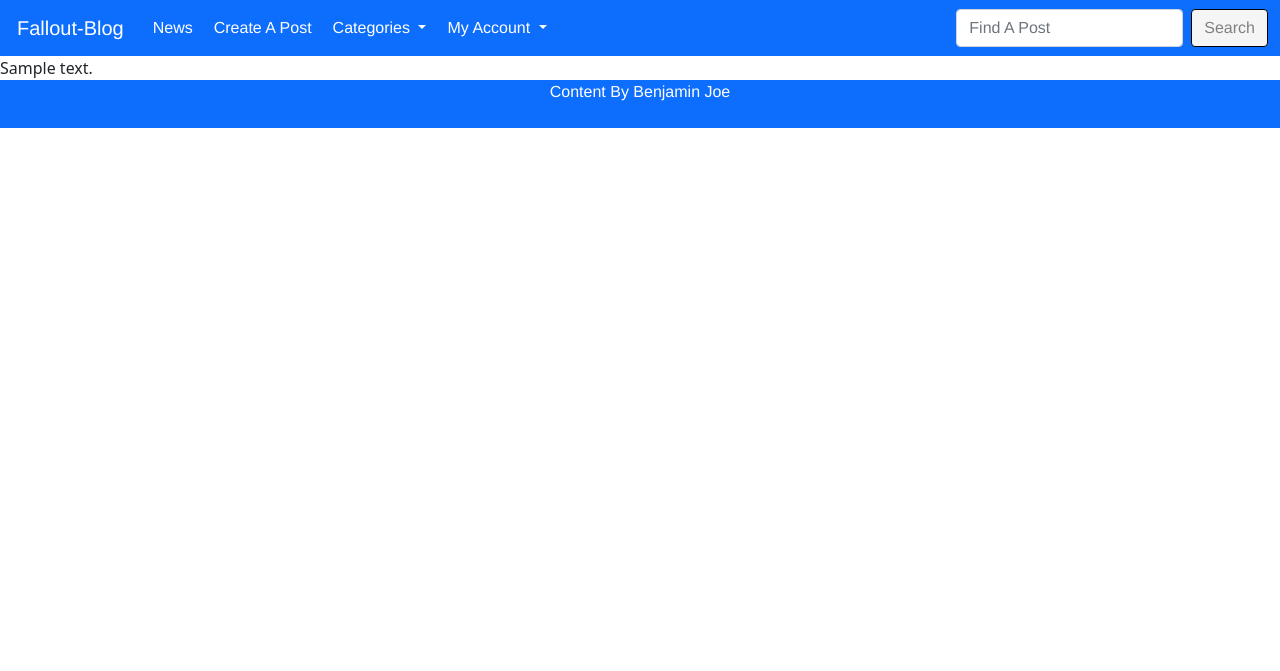
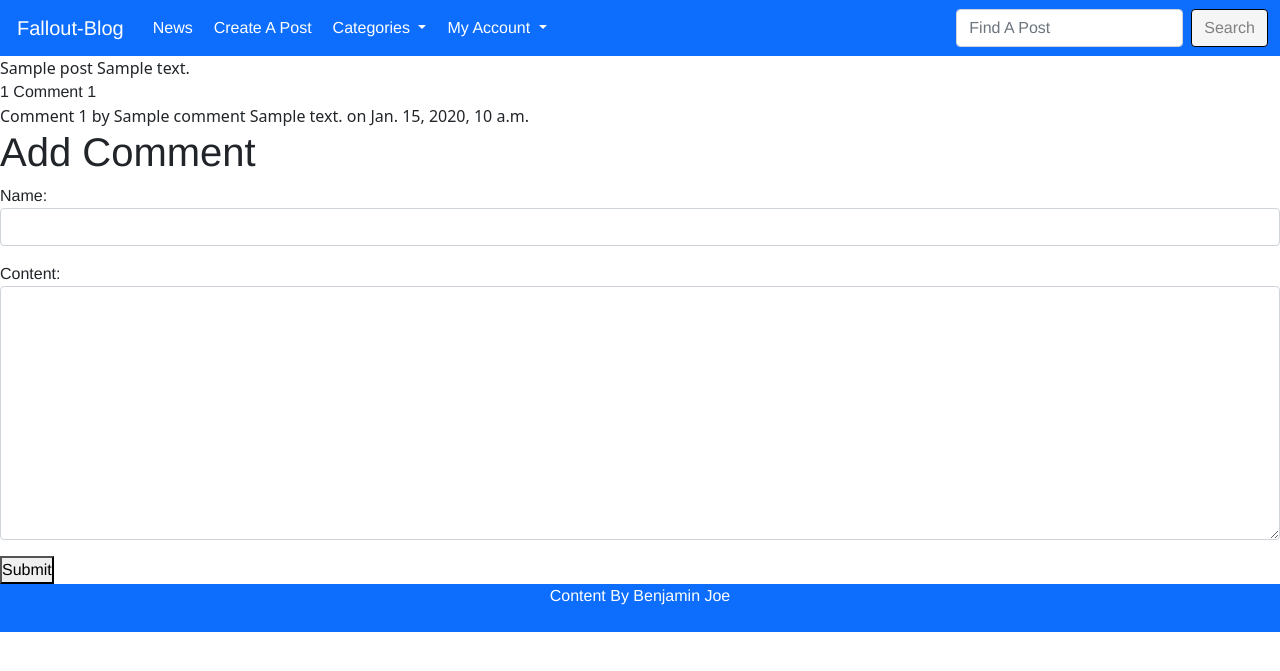
Before and after one commit to Code-Institute-Submissions/fallout-blog, a Django app: template templates/post_detail.html in a window 1280 px wide. Shown: the top 671 px of the page. Run offline with Django 4.2, Linux system fonts and the light colour scheme; the template is opened without the code that fills it: values that come from a table or form of the project are taken from there, others are empty; tables that the repository leaves empty hold one stand-in row (values such as "Sample post"); some libraries are stand-ins or nearby versions.

Commit message:
Add forms.py create comment from, add comment ability to post_detail.html

```diff
--- /dev/null
+++ b/blog/forms.py
@@ -0,0 +1,12 @@
+from django import forms
+from .models import Comment
+
+
+class CommentForm(forms.ModelForm):
+    class Meta:
+        model = Comment
+        fields = ('name', 'content')
+        widgets = {
+            'name': forms.TextInput(attrs={'class': 'form-control'}),
+            'content': forms.Textarea(attrs={'class': 'form-control'}),
+        }
--- a/fallout/urls.py
+++ b/fallout/urls.py
@@ -17,8 +17,7 @@ from django.contrib import admin
 from django.urls import path, include
 
 
-
 urlpatterns = [
     path('admin/', admin.site.urls),
-    path('blog/', include('blog.urls', namespace='blog')),
+    path('', include('blog.urls', namespace='blog')),
 ]
--- a/templates/post_detail.html
+++ b/templates/post_detail.html
@@ -4,7 +4,27 @@
 
 <title>{% block title %}| {{ post.title }}{% endblock %} </title>
 
+{{ post.title }}
+{{ post.content|safe }}
 
-{{ post.content }}
+<div>
+    {% with comments.count as total_comments %}
+    {{ total_comments }} Comment {{ total_comments }}
+</div>
+    {% endwith %}
+    {% for comment in comments %}
+    Comment {{ forloop.counter }} by {{ comment.name }}
+    {{ comment.content }}
+    on {{ comment.publish }}
+    {% empty %}
+    No Comments Yet!
+    {% endfor %}
+    <h1>Add Comment</h1>
+    <form id="commentform" method="post">
 
+        {{ comment_form.as_p }}
+        {% csrf_token %}
+        <button type="submit">Submit</button>
+
+    </form>
 {% endblock %}
```
Also changed, not shown: blog/views.py (+15 -2 lines).
